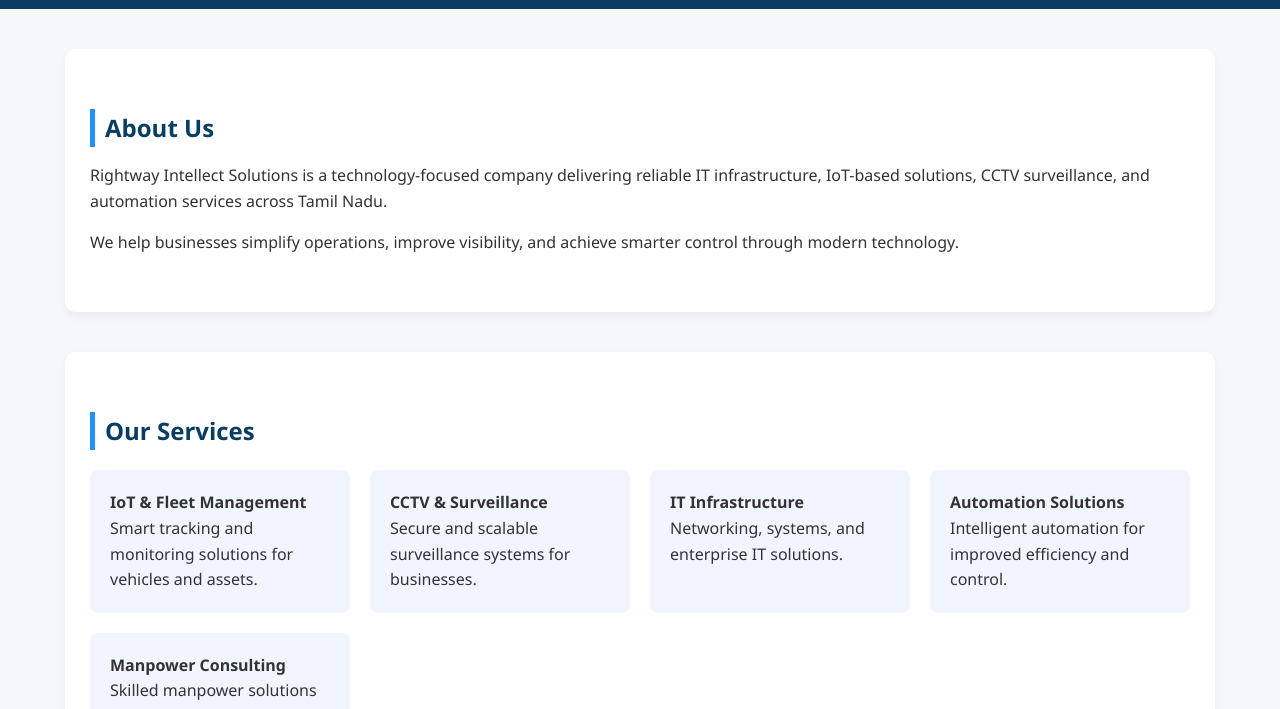
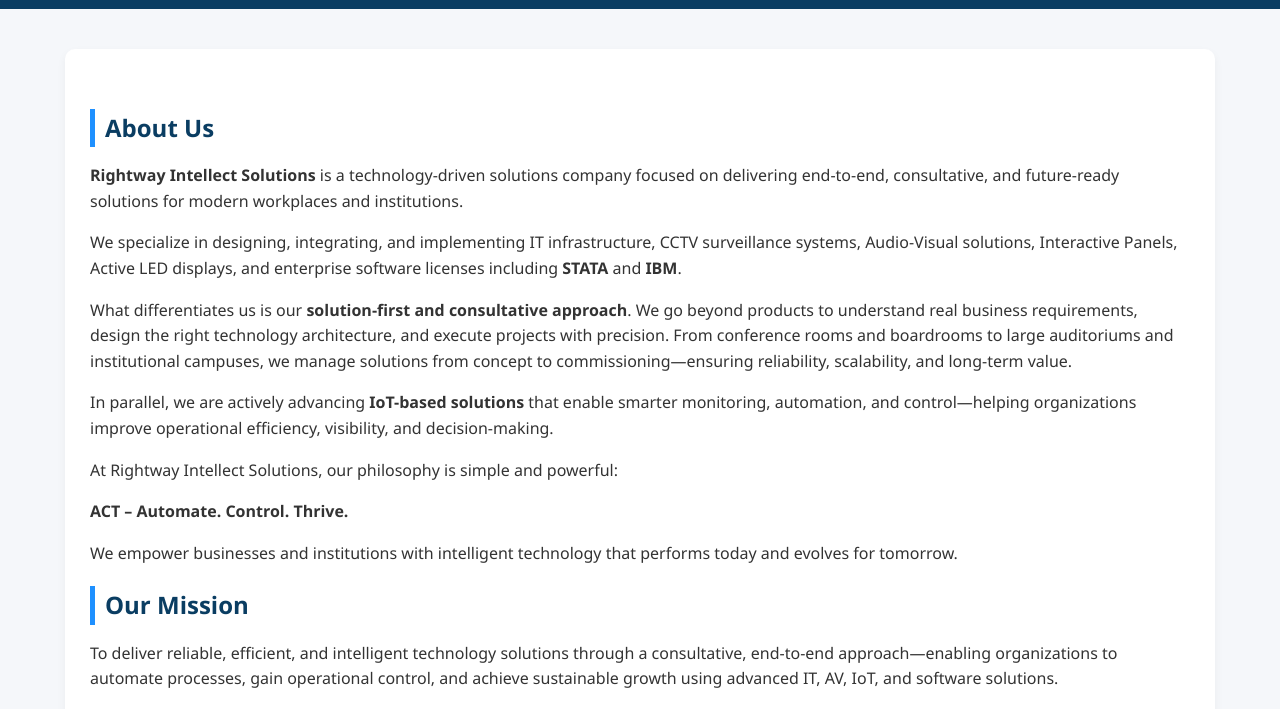
Before and after one commit to harishkonda-dev/rightwayintellectsolutions, a plain HTML site: page index.html in a window 1280 px wide. Shown: the part 87-796 px from the top of the page. Drawn offline with Linux system fonts and the light colour scheme.

Commit message:
Formal Layout Update index.html

```diff
--- a/index.html
+++ b/index.html
@@ -220,14 +220,58 @@
   <section id="about">
     <h2>About Us</h2>
     <p>
-      Rightway Intellect Solutions is a technology-focused company delivering
-      reliable IT infrastructure, IoT-based solutions, CCTV surveillance,
-      and automation services across Tamil Nadu.
-    </p>
-    <p>
-      We help businesses simplify operations, improve visibility,
-      and achieve smarter control through modern technology.
-    </p>
+  <strong>Rightway Intellect Solutions</strong> is a technology-driven solutions company
+  focused on delivering end-to-end, consultative, and future-ready solutions for
+  modern workplaces and institutions.
+</p>
+
+<p>
+  We specialize in designing, integrating, and implementing IT infrastructure,
+  CCTV surveillance systems, Audio-Visual solutions, Interactive Panels,
+  Active LED displays, and enterprise software licenses including
+  <strong>STATA</strong> and <strong>IBM</strong>.
+</p>
+
+<p>
+  What differentiates us is our <strong>solution-first and consultative approach</strong>.
+  We go beyond products to understand real business requirements, design the right
+  technology architecture, and execute projects with precision.
+  From conference rooms and boardrooms to large auditoriums and institutional campuses,
+  we manage solutions from concept to commissioning—ensuring reliability,
+  scalability, and long-term value.
+</p>
+
+<p>
+  In parallel, we are actively advancing <strong>IoT-based solutions</strong> that enable
+  smarter monitoring, automation, and control—helping organizations improve
+  operational efficiency, visibility, and decision-making.
+</p>
+
+<p>
+  At Rightway Intellect Solutions, our philosophy is simple and powerful:
+</p>
+
+<p><strong>ACT – Automate. Control. Thrive.</strong></p>
+
+<p>
+  We empower businesses and institutions with intelligent technology that performs
+  today and evolves for tomorrow.
+</p>
+<h2>Our Mission</h2>
+<p>
+  To deliver reliable, efficient, and intelligent technology solutions through
+  a consultative, end-to-end approach—enabling organizations to automate processes,
+  gain operational control, and achieve sustainable growth using advanced IT,
+  AV, IoT, and software solutions.
+</p>
+<h2>Our Vision</h2>
+<p>
+  To be a trusted and forward-thinking technology partner, transforming workplaces
+  and institutions into smart, connected, and future-ready environments through
+  innovation, integrity, and solution-driven expertise.
+</p>
+
+
   </section>
 
   <!-- SERVICES -->
```
